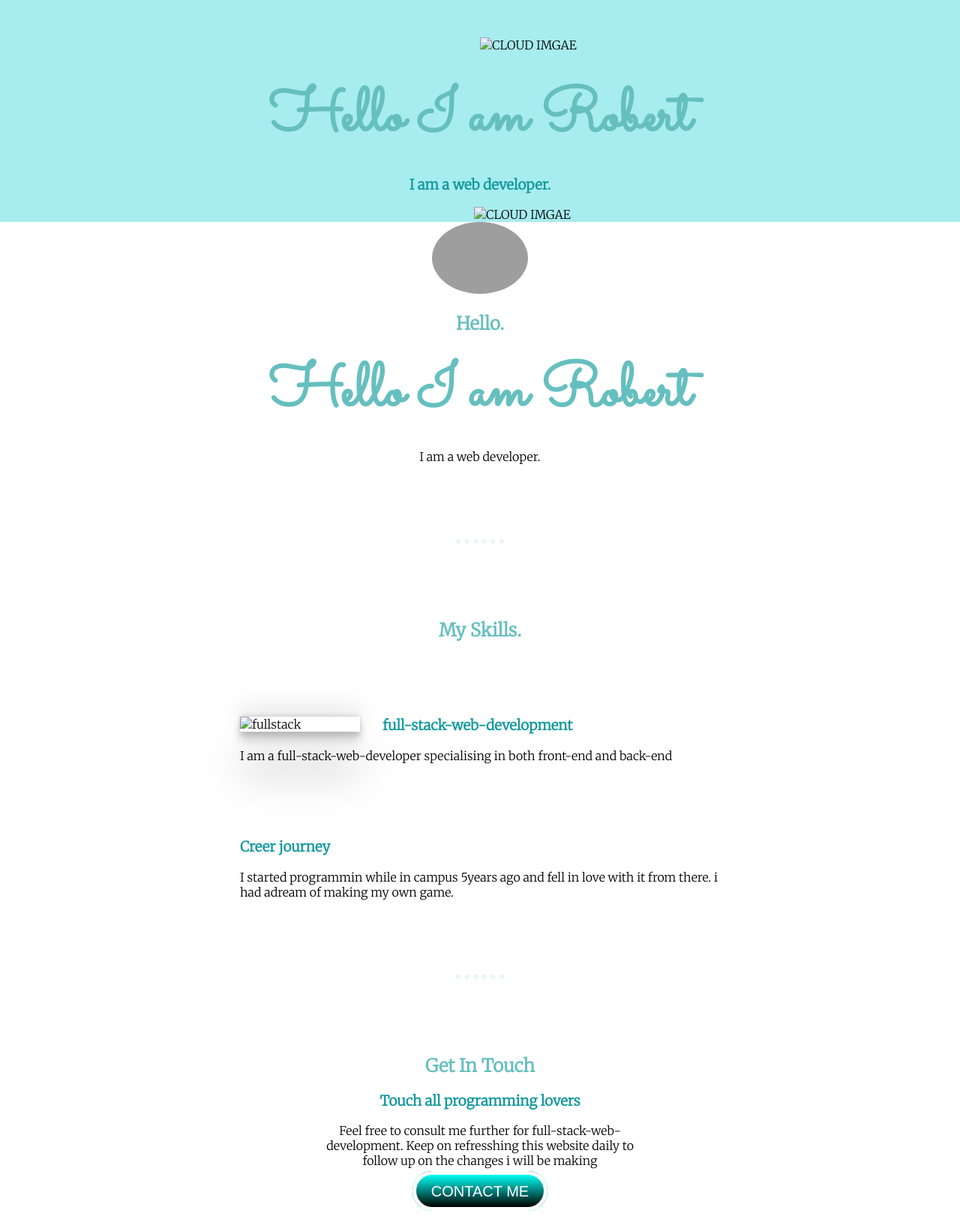
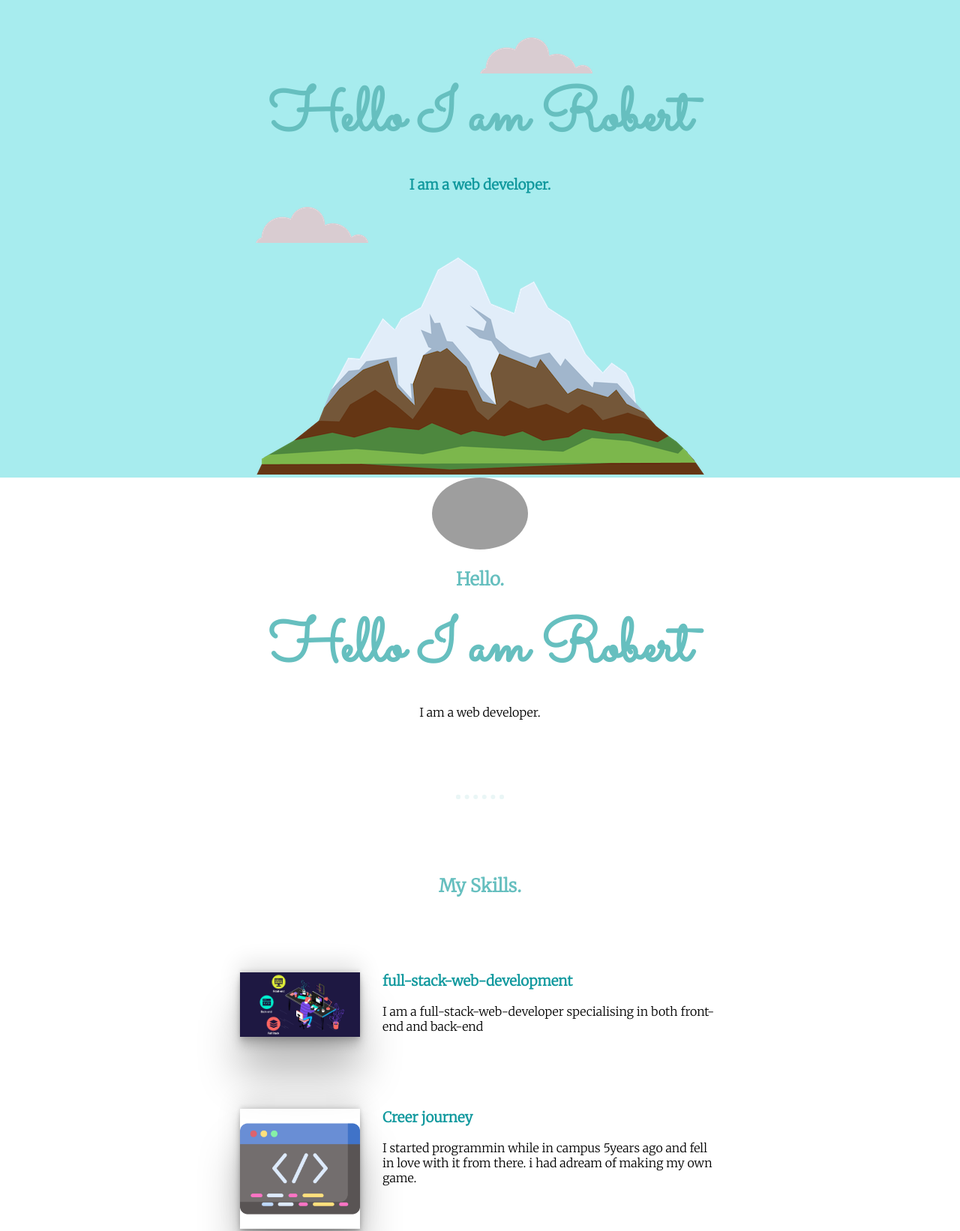
Before and after one commit to robertnesterodhiambo/mywebsite-myportfolio, a plain HTML site: page index.html in a window 1280 px wide. Shown: the top 1642 px of the page at 75% size. Drawn offline with Linux system fonts and the light colour scheme; files that its build step writes are made by us from their sources; grey boxes are pictures that could not be loaded.

Commit message:
Update index.html

```diff
--- a/index.html
+++ b/index.html
@@ -2,26 +2,26 @@
 <html lang="en">
 
 <head>
-    <link rel="apple-touch-icon" sizes="180x180" href="/ANGELA/CSSMYSITE/apple-touch-icon.png">
-    <link rel="icon" type="image/png" sizes="32x32" href="/ANGELA/CSSMYSITE/favicon-32x32.png">
-    <link rel="icon" type="image/png" sizes="16x16" href="/ANGELA/CSSMYSITE/favicon-16x16.png">
+    <link rel="apple-touch-icon" sizes="180x180" href="apple-touch-icon.png">
+    <link rel="icon" type="image/png" sizes="32x32" href="favicon-32x32.png">
+    <link rel="icon" type="image/png" sizes="16x16" href="favicon-16x16.png">
     <link rel="manifest" href="/site.webmanifest">
     <meta charset="UTF-8">
     <link rel="preconnect" href="https://fonts.googleapis.com">
     <link rel="preconnect" href="https://fonts.gstatic.com" crossorigin>
    <link href="https://fonts.googleapis.com/css2?family=Merriweather:wght@300&family=Montserrat:wght@100&family=Sacramento&display=swap" rel="stylesheet">
-    <link rel="stylesheet" href="/ANGELA/CSSMYSITE/style.css">
+    <link rel="stylesheet" href="style.css">
     <meta name="viewport" content="width=device-width, initial-scale=1.0">
     <title>robertnesterdhiambo</title>
 </head>
 <!--montserati and merriwether and sacramento are the used fonts-->
 <body>
     <div class="myprof">
-        <img src="/ANGELA/CSSMYSITE/cloud.png" alt="CLOUD IMGAE" class="topcloud">
+        <img src="cloud.png" alt="CLOUD IMGAE" class="topcloud">
         <h1>Hello I am Robert</h1>
         <h3>I am a web developer.</h3>
-        <img src="/ANGELA/CSSMYSITE/cloud.png" alt="CLOUD IMGAE" class="bottomcloud">
-        <img src="/ANGELA/CSSMYSITE/mountain.png" >
+        <img src="cloud.png" alt="CLOUD IMGAE" class="bottomcloud">
+        <img src="mountain.png" >
 
     </div>
     <div class="middle-container">
@@ -34,12 +34,12 @@
         <div class="skills">
           <h2>My Skills.</h2>
           <div class="skill-row">
-            <img src="/ANGELA/CSSMYSITE/full-stack-development.gif" alt = "fullstack" class="fullstack">
+            <img src="full-stack-development.gif" alt = "fullstack" class="fullstack">
             <h3>full-stack-web-development</h3>
             <p>I am a full-stack-web-developer specialising in both front-end and back-end</p>
           </div>
           <div class="skill-row">
-            <img class="programing" src="/ANGELA/CSSMYSITE/programming.png" alt="">
+            <img class="programing" src="programming.png" alt="">
             <h3>Creer journey</h3>
             <p>I started programmin while in campus 5years ago and fell in love with it from there. i had adream of making my own game.</p>
           </div>
```
